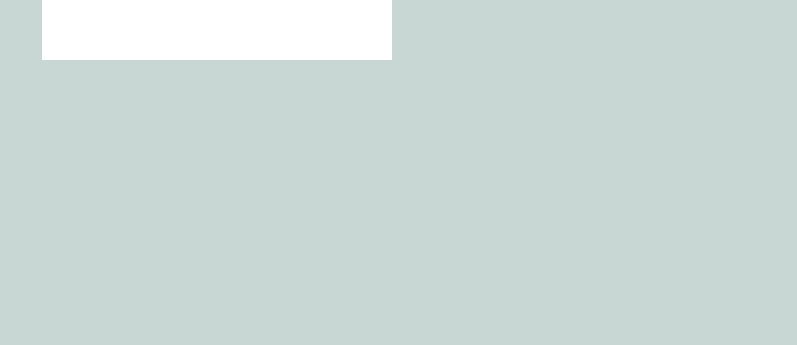
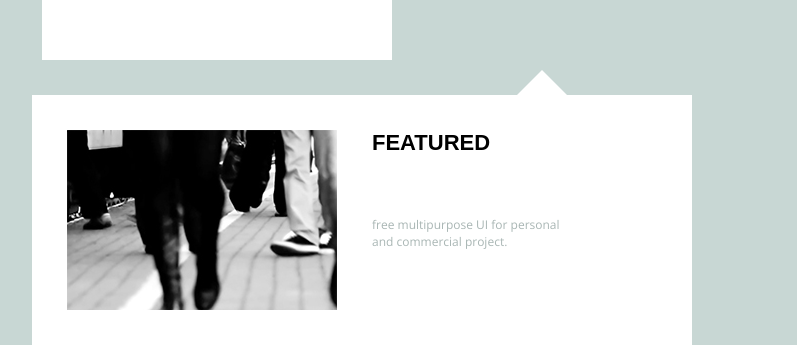
Before and after one commit to Sergey23456/Portfolio2, a website: page index.html in a window 1280 px wide. Shown: the part 3099-3444 px from the top of the page, without its empty margins (96-893 px from the left). Before the commit the page ends 3169 px from the top, so only its background shows below. Drawn offline with nearby package versions, Linux system fonts and the light colour scheme.

Commit message:
Блок Featured. Возникла проблема со шрифтом.

```diff
--- a/index.html
+++ b/index.html
@@ -108,7 +108,15 @@ multipurpose free for all.</div>
         </div>
       </div>
       <div class="tags"></div>
-			<div class="histogram"></div>
+			<div class="mega">
+				<div class="trigle"></div>
+				<div class="megamenu">
+					<div class="photoarea"></div>
+					<div class="textmega article">FEATURED</div>
+					<div class="textmegatext textMin">free multipurpose UI for
+personal and commercial project.</div>
+				</div>
+			</div>
     </div>
   </body>
 </html>
--- a/style.css
+++ b/style.css
@@ -247,3 +247,46 @@ a:hover{
   background-color: white;
   margin: 10px 10px 10px 10px;
 }
+
+
+.mega{
+  display: inline-block;
+  width: 660px;
+  height: 275px;
+}
+.trigle{
+margin-left: 485px;
+width: 0;
+height: 0;
+border-style: solid;
+border-width: 0 25px 25px 25px;
+border-color: transparent transparent #ffffff transparent;
+}
+.megamenu{
+  position: relative;
+  display: inline-block;
+  width: 660px;
+  height: 250px;
+  background-color: white;
+  vertical-align: top;
+  box-sizing: border-box;
+}
+.photoarea{
+  float: left;
+  display: inline-block;
+  width: 270px;
+  height: 180px;
+  margin: 35px 35px 35px 35px;
+  background-image: url("img/am.jpg");
+}
+.textmega{
+  padding-top: 35px;
+  font-weight: 700;
+  display: inline-block;
+  text-align: right;
+}
+.textmegatext{
+  display: inline-block;
+  padding-top: 35px;
+  text-align: left;
+}
```
Also changed, not shown: img/am.jpg (added).
